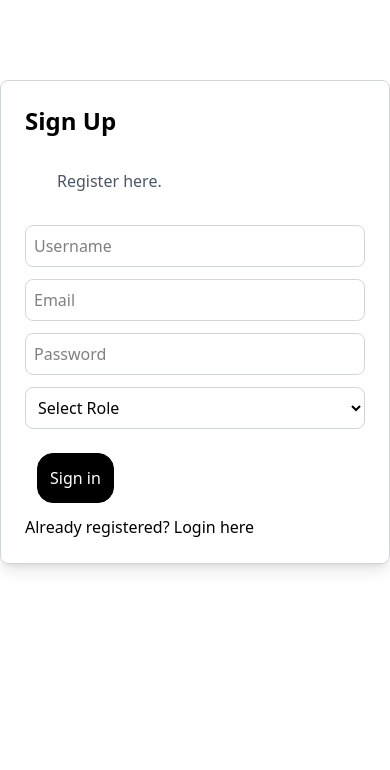
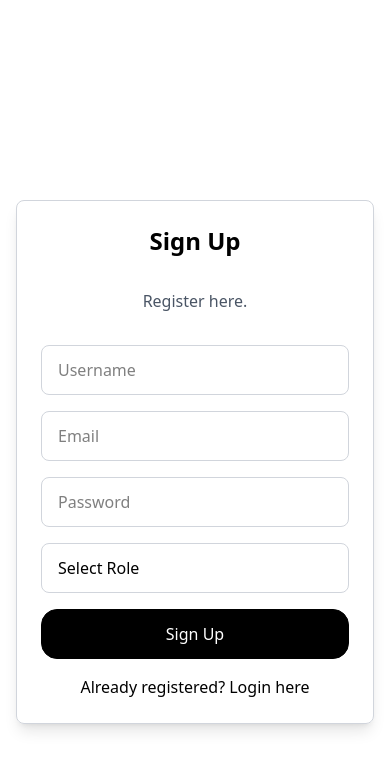
Before and after one commit to ayshaharis/sitesync, a React (Vite) app: page /signup in a window 390 px wide. Shown: the top 770 px of the page. Built offline with nearby package versions, Linux system fonts and the light colour scheme; no server answers.

Commit message:
fix: Made Signup and login mobile responsive

```diff
--- a/src/components/Dashboard.jsx
+++ b/src/components/Dashboard.jsx
@@ -1,6 +1,7 @@
 import DashBoardCard from "./DashBoardCard"
 import { useQuery } from "@tanstack/react-query";
 import { fetchActiveSites } from "../services/sitesService";
+import { ShimmerForm } from "./Shimmer";
 
 const DashBoard=({})=>{
 
@@ -11,7 +12,7 @@ const DashBoard=({})=>{
  const activeSitesCount=data ||0;
 
 
-if(isLoading)return (<p>Loading..</p>)
+if(isLoading)return (<ShimmerForm/>)
     return(
         <div className="grid grid-cols-1 sm:grid-cols-2 md:grid-cols-3 gap-6 p-6">
                 <DashBoardCard  title="Active Sites "value={activeSitesCount} isLoading={isLoading}/>
--- a/src/components/Login.jsx
+++ b/src/components/Login.jsx
@@ -3,16 +3,16 @@ import { signIn } from "../services/authService";
 import { useNavigate } from "react-router-dom";
 import { signOut } from "../services/authService";
 import { Link } from "react-router-dom";
+import { useForm } from "react-hook-form";
 
 
 export default function Login() {
-  const [email, setEmail] = useState("");
-  const [password, setPassword] = useState("");
+const {register,handleSubmit,formState:{errors}}=useForm()
   const navigate = useNavigate();
 
 
-  const handleLogin = async (e) => {
-    e.preventDefault();
+  const onSubmit = async (data) => {
+const {email,password}=data;
     try {
       await signIn(email, password);
       navigate("/home");
@@ -22,23 +22,53 @@ export default function Login() {
   };
 
   return (
-     <div className="max-w-md mx-auto mt-20 p-6 border border-gray-300 rounded-lg shadow-lg">
-        <h2 className="text-2xl font-bold mb-4 text-red">Login</h2>
-        <p className="text-gray-600 m-4 p-4">Enter your credentials to access your account.</p>
-        <form onSubmit={handleLogin} className="max-w-sm mx-auto space-y-3">
+    <div className="min-h-screen flex items-center justify-center px-4">
+ <div
+      className=" p-4 md:p-6 border border-gray-300 rounded-lg shadow-lg w-full max-w-md ">
+        <h2
+         className=" text-center text-xl sm:text-2xl font-bold mb-4">Login</h2>
+        <p
+         className="text-sm sm:text-base mb-4 text-gray-600">Enter your credentials to access your account.</p>
+        <form
+        onSubmit={handleSubmit(onSubmit)}
+        className="space-y-4">
 
-      <input type="email" placeholder="Email"
-        onChange={(e) => setEmail(e.target.value)}
-        className="border p-2 w-full border border-gray-300 rounded-lg " />
+         <input
+  type="email"
+  placeholder="Email"
+  {...register("email", {
+    required: "Email is required",
+    pattern: {
+      value: /^[A-Z0-9._%+-]+@[A-Z0-9.-]+\.[A-Z]{2,}$/i,
+      message: "Invalid email address",
+    },
+  })}
+  className=" w-full px-4 py-3 text-base border border-gray-300 rounded-lg"
+/>
 
-      <input type="password" placeholder="Password"
-        onChange={(e) => setPassword(e.target.value)}
-        className="border p-2 w-full border border-gray-300 rounded-lg" />
+{errors.email && (
+  <p className="text-red-500 text-sm">{errors.email.message}</p>
+)}
+        <input type="password" placeholder="Password"
+             {...register("password", {
+            required: "Password is required",
+            minLength: {
+              value: 6,
+              message: "Minimum 6 characters",
+            },
+          })}
+          className=" w-full px-4 py-3 text-base border  border border-gray-300 rounded-lg" />
+          {errors.password && (
+          <p className="text-red-500 text-sm">{errors.password.message}</p>
+        )}
 
-       <button  className="border border-black rounded-2xl bg-black  text-white p-3 m-3  ">Sign in </button>
-     <Link to="/signup">  <p>Not registered? SignUp here</p></Link>
+
+       <button  className="border border-black rounded-2xl bg-black  text-white w-full px-4 py-3 ">Sign in </button>
+     <Link to="/signup">  <p className="text-center text-sm mt-3">Not registered? SignUp here</p></Link>
     </form>
       </div>
+    </div>
+
 
   );
 }
--- a/src/components/Navbar.jsx
+++ b/src/components/Navbar.jsx
@@ -12,7 +12,7 @@ const Navbar=()=>{
             <ul className="flex  justify-between items-center space-x-10">
             <Link to="/home"><h1 className="text-2xl ">SiteSync</h1></Link>
             <Link to="/about" ><li>About siteSync</li></Link>
-            <button onClick={logout}><li>Logout</li></button>
+
 
 
 
--- /dev/null
+++ b/src/components/Shimmer.jsx
@@ -0,0 +1,27 @@
+// components/Shimmer.jsx
+import React from "react";
+
+export const SkeletonLine = ({className = "h-4 w-full rounded-md"}) => (
+  <div className={`bg-gray-200 dark:bg-gray-700 ${className} animate-pulse`}></div>
+);
+
+export const SkeletonField = ({labelWidth = "w-1/3", inputWidth = "w-full"}) => (
+  <div className="space-y-2">
+    <div className={`h-3 bg-gray-200 dark:bg-gray-700 rounded ${labelWidth} animate-pulse`}></div>
+    <div className={`h-10 bg-gray-200 dark:bg-gray-700 rounded ${inputWidth} animate-pulse`}></div>
+  </div>
+);
+
+// A composed shimmer form that matches your AddSite layout (2-column)
+export const ShimmerForm = () => (
+  <div className="grid grid-cols-1 md:grid-cols-2 gap-4">
+    <SkeletonField labelWidth="w-1/3" inputWidth="w-full" />
+    <SkeletonField labelWidth="w-1/3" inputWidth="w-full" />
+    <SkeletonField labelWidth="w-1/3" inputWidth="w-full" />
+    <SkeletonField labelWidth="w-1/3" inputWidth="w-full" />
+    <div className="col-span-1 md:col-span-2 flex justify-end gap-3 mt-4">
+      <div className="h-10 w-24 bg-gray-200 dark:bg-gray-700 rounded animate-pulse"></div>
+      <div className="h-10 w-24 bg-gray-200 dark:bg-gray-700 rounded animate-pulse"></div>
+    </div>
+  </div>
+);
--- a/src/components/SignUp.jsx
+++ b/src/components/SignUp.jsx
@@ -1,21 +1,22 @@
-import { useState } from "react";
+
 import { signUp } from "../services/authService";
 import { Link } from "react-router-dom";
 import { useNavigate } from "react-router-dom";
+import { useForm } from "react-hook-form";
+import { minLength } from "zod";
 
 
 export default function Signup() {
-  const [email, setEmail] = useState("");
-  const [password, setPassword] = useState("");
-  const [full_name, setFullName] = useState("");
-  const [role, setRole] = useState("");
   const navigate=useNavigate();
+  const {register,handleSubmit,formState:{errors},reset}=useForm()
 
 
-  const handleSignup = async (e) => {
-    e.preventDefault();
+  const onSubmit = async (data) => {
+ const {full_name,email,password,role}=data;
+
     try {
       await signUp( full_name, email, password, role );
+      reset()
       navigate("/login");
     } catch (err) {
       alert(err.message);
@@ -23,34 +24,54 @@ export default function Signup() {
   };
 
   return (
-     <div className="max-w-md mx-auto mt-20 p-6 border border-gray-300 rounded-lg shadow-lg">
-            <h2 className="text-2xl font-bold mb-4 text-red">Sign Up</h2>
-            <p className="text-gray-600 m-4 p-4">Register here.</p>
-            <form onSubmit={handleSignup} className="max-w-sm mx-auto space-y-3">
+    <div className="min-h-screen flex items-center justify-center px-4">
+    <div className="max-w-md mx-auto mt-20 p-6 border border-gray-300 rounded-lg shadow-lg">
+            <h2 className=" text-center text-2xl font-bold">Sign Up</h2>
+            <p className="text-center text-gray-600 m-4 p-4">Register here.</p>
+            <form onSubmit={handleSubmit(onSubmit)} className="w-full space-y-4">
          <input type="text" placeholder="Username"
-            onChange={(e) => setFullName(e.target.value)}
-            value={full_name}
-            className="border p-2 w-full border border-gray-300 rounded-lg " />
-          <input type="email" placeholder="Email"
-            onChange={(e) => setEmail(e.target.value)}
-            value={email}
-            className="border p-2 w-full border border-gray-300 rounded-lg " />
+         {...register("full_name",{required:true})}
+           className="w-full px-4 py-3 text-base border border-gray-300 rounded-lg " />
+            {errors.full_name && <p className="text-sm text-red-500">Username is required</p>}
+     <input
+  type="email"
+  placeholder="Email"
+  {...register("email", {
+    required: "Email is required",
+    pattern: {
+      value: /^[A-Z0-9._%+-]+@[A-Z0-9.-]+\.[A-Z]{2,}$/i,
+      message: "Invalid email address",
+    },
+  })}
+ className="w-full px-4 py-3 text-base border border-gray-300 rounded-lg"
+/>
 
+{errors.email && (
+  <p className="text-red-500 text-sm">{errors.email.message}</p>
+)}
           <input type="password" placeholder="Password"
-          value={password}
-            onChange={(e) => setPassword(e.target.value)}
-            className="border p-2 w-full border border-gray-300 rounded-lg" />
-      <select className="border p-2 w-full border border-gray-300 rounded-lg"
-      value={role} onChange={(e)=>setRole(e.target.value)}>
+             {...register("password", {
+            required: "Password is required",
+            minLength: {
+              value: 6,
+              message: "Minimum 6 characters",
+            },
+          })}
+          className="w-full px-4 py-3 text-base border border-gray-300 rounded-lg " />
+          {errors.password && (
+          <p className="text-red-500 text-sm">{errors.password.message}</p>
+        )}
+      <select
+      className="w-full px-4 py-3 text-base border border-gray-300 rounded-lg appearance-none">
         <option value="" >Select Role</option>
         <option value="admin">Admin</option>
-        <option value="user">User</option>
-        <option value="client">Client</option>
 
       </select>
-           <button  className="border border-black rounded-2xl bg-black  text-white p-3 m-3  ">Sign in </button>
-         <Link to="/login">  <p>Already registered? Login here</p></Link>
+           <button  className="w-full border border-black rounded-2xl bg-black  text-white p-3   ">Sign Up</button>
+         <Link to="/login">  <p className="text-center text-base">Already registered? Login here</p></Link>
         </form>
           </div>
+    </div>
+
   );
 }
--- a/src/components/SiteDetails/SiteDetails.jsx
+++ b/src/components/SiteDetails/SiteDetails.jsx
@@ -9,6 +9,7 @@ import { WeeklySummaryModal } from "./WeeklySummaryModal";
 import { useState } from "react";
 import { fetchSummaryByDate } from "../../services/dailyUpdatesService";
 import { generatePDF } from "../../utils/pdfGenerator";
+import { ShimmerForm } from "../Shimmer";
 const SiteDetails = () => {
   const { id } = useParams();
   const [showSummaryModal, setShowSummaryModal] = useState(false);
@@ -61,7 +62,7 @@ const handleSaveUpdate = async (rowId) => {
       {/* Left: Logs, Expenses, Visits */}
       <div className="space-y-6">
         <SiteInfo />
-        {isLoading&&<p>Loading...</p>}
+        {isLoading&&<ShimmerForm/>}
         {isError&&<p>Error loading daily updates.</p>}
       { dailyUpdates&& <DailyUpdates
        dailyUpdates={dailyUpdates}
--- a/src/components/SiteGrid.jsx
+++ b/src/components/SiteGrid.jsx
@@ -2,6 +2,7 @@ import { useState, useEffect } from "react";
 import SiteCard from "./SiteCard";
 import AddSiteModal from "./AddSiteModal";
 import { useUserSites,useCreateSite } from "../hooks/useSites";
+import { ShimmerForm } from "./Shimmer";
 const SiteGrid = () => {
 
   const createSite=useCreateSite();
@@ -18,7 +19,7 @@ const SiteGrid = () => {
 
    }
   }
-  if (isLoading) return <div className="p-6">Loading sites...</div>;
+  if (isLoading) return (<ShimmerForm/>);
   if (isError) return <div className="p-6">Error: {error?.message}</div>;
 
 
```
Also changed, not shown: src/components/AddSiteModal.jsx (+15 -9 lines), src/components/LandingPage.jsx (+7 -7 lines).
